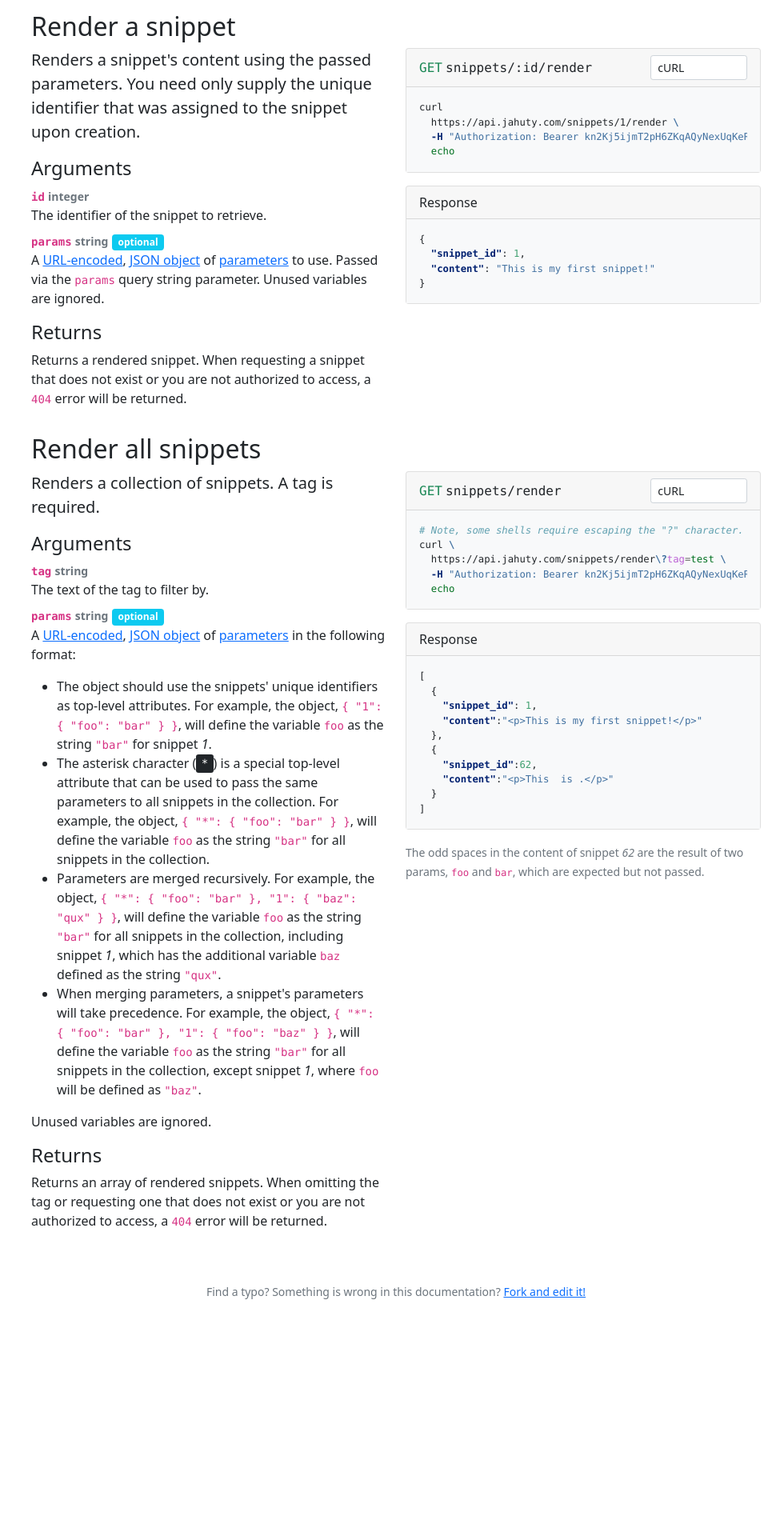
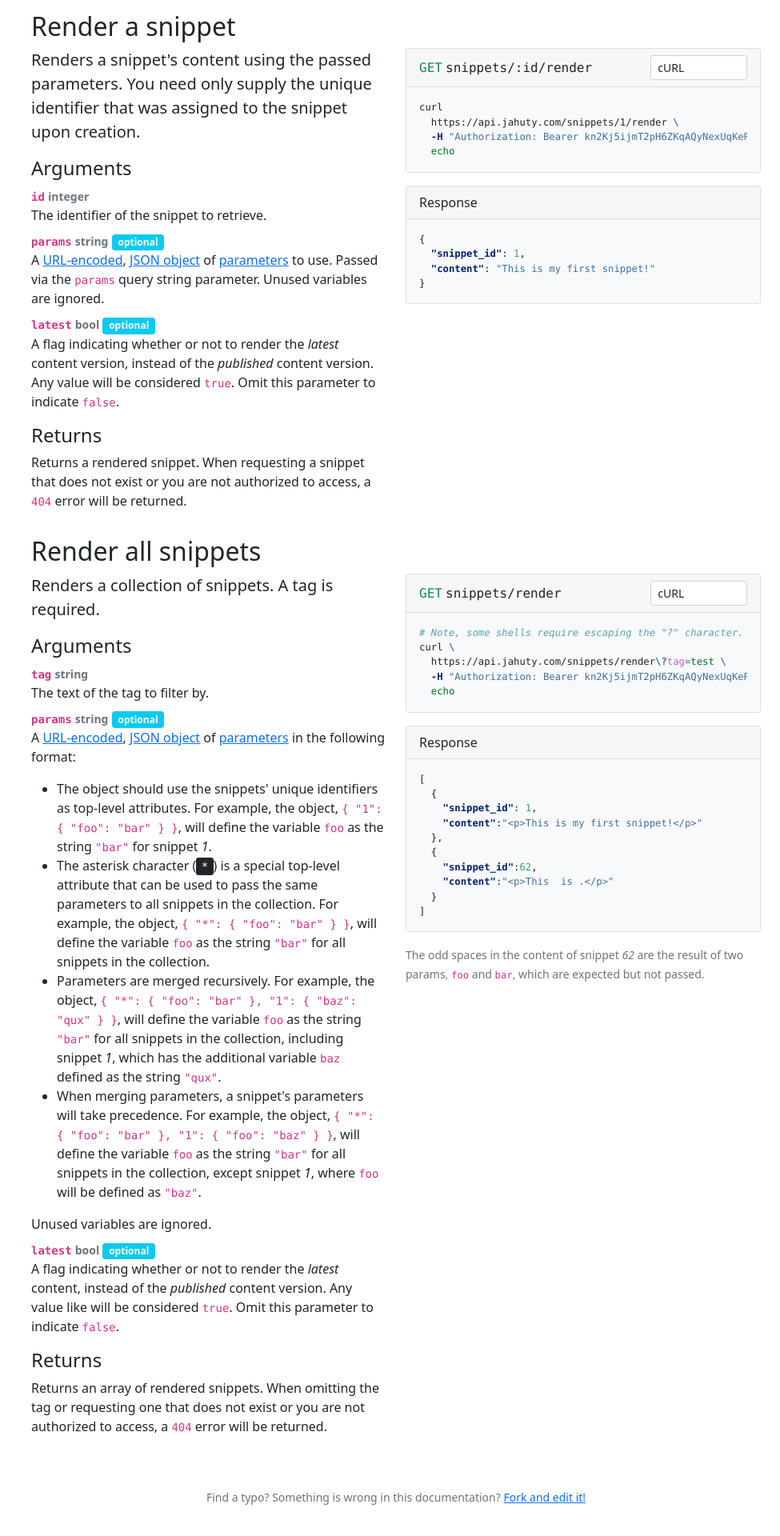
Before and after one commit to jahuty/documentation, a Jekyll site: the page built from api.html, in a window 1280 px wide. Shown: the part 2560-4480 px from the top of the page at 80% size, without its empty margins (305-1280 px from the left). Built offline with Jekyll 4.4.1, drawn with Linux system fonts in a browser that asks for light colours; nearby versions of some CDN libraries.

Commit message:
Add latest flag to API docs

```diff
--- a/api.html
+++ b/api.html
@@ -360,6 +360,12 @@ end
         <dd>
           A <a href="https://en.wikipedia.org/wiki/Percent-encoding" target="_blank">URL-encoded</a>, <a href="https://www.json.org" target="_blank">JSON object</a> of <a href="/liquid/parameters">parameters</a> to use. Passed via the  <code>params</code> query string parameter. Unused variables are ignored.
         </dd>
+        <dt>
+          <code>latest</code> <small class="text-muted">bool</small> <small class="badge bg-info">optional</small>
+        </dt>
+        <dd>
+          A flag indicating whether or not to render the <em>latest</em> content version, instead of the <em>published</em> content version. Any value will be considered <code>true</code>. Omit this parameter to indicate <code>false</code>.
+        </dd>
       </dl>
       <h4>
         Returns
@@ -475,6 +481,12 @@ puts jahuty.snippets.render 1, params: { "foo": "bar" }
           </ul>
           Unused variables are ignored.
         </dd>
+        <dt>
+          <code>latest</code> <small class="text-muted">bool</small> <small class="badge bg-info">optional</small>
+        </dt>
+        <dd>
+          A flag indicating whether or not to render the <em>latest</em> content, instead of the <em>published</em> content version. Any value like will be considered <code>true</code>. Omit this parameter to indicate <code>false</code>.
+        </dd>
       </dl>
       <h4>
         Returns
```
